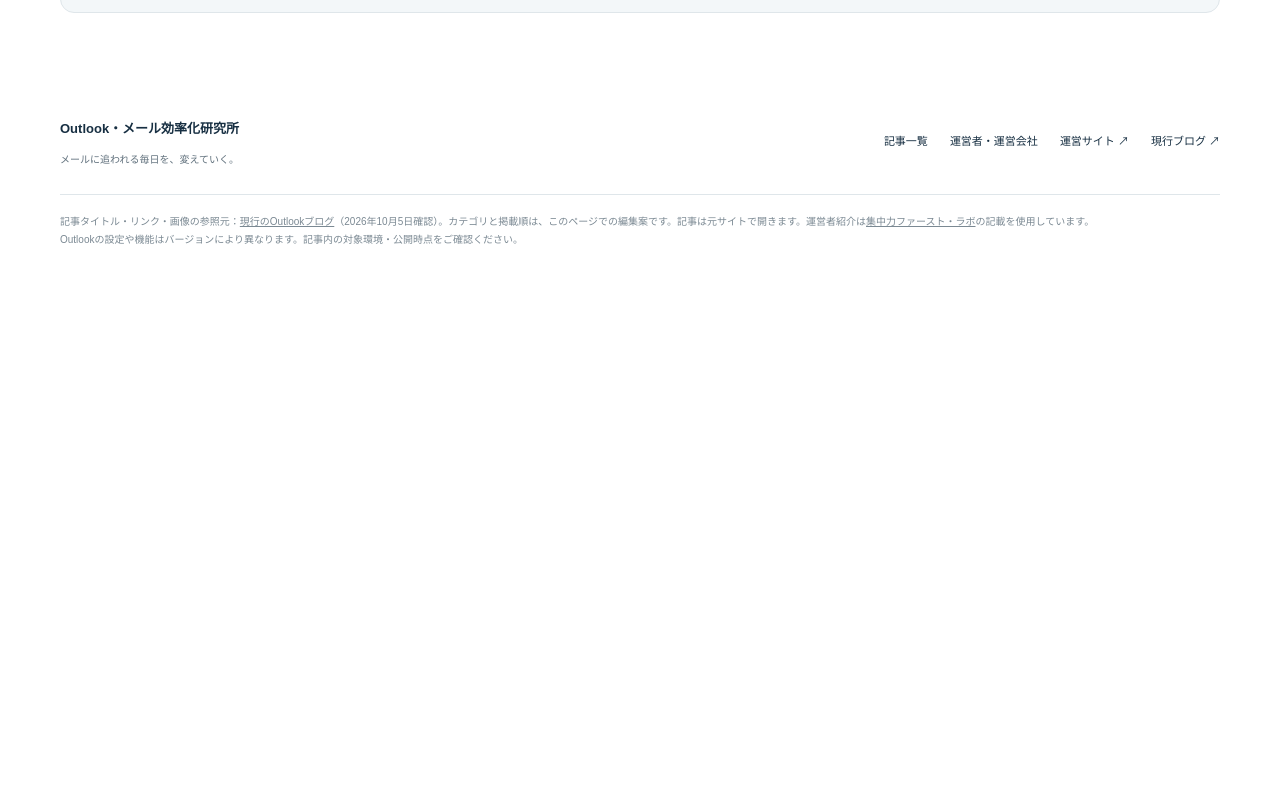
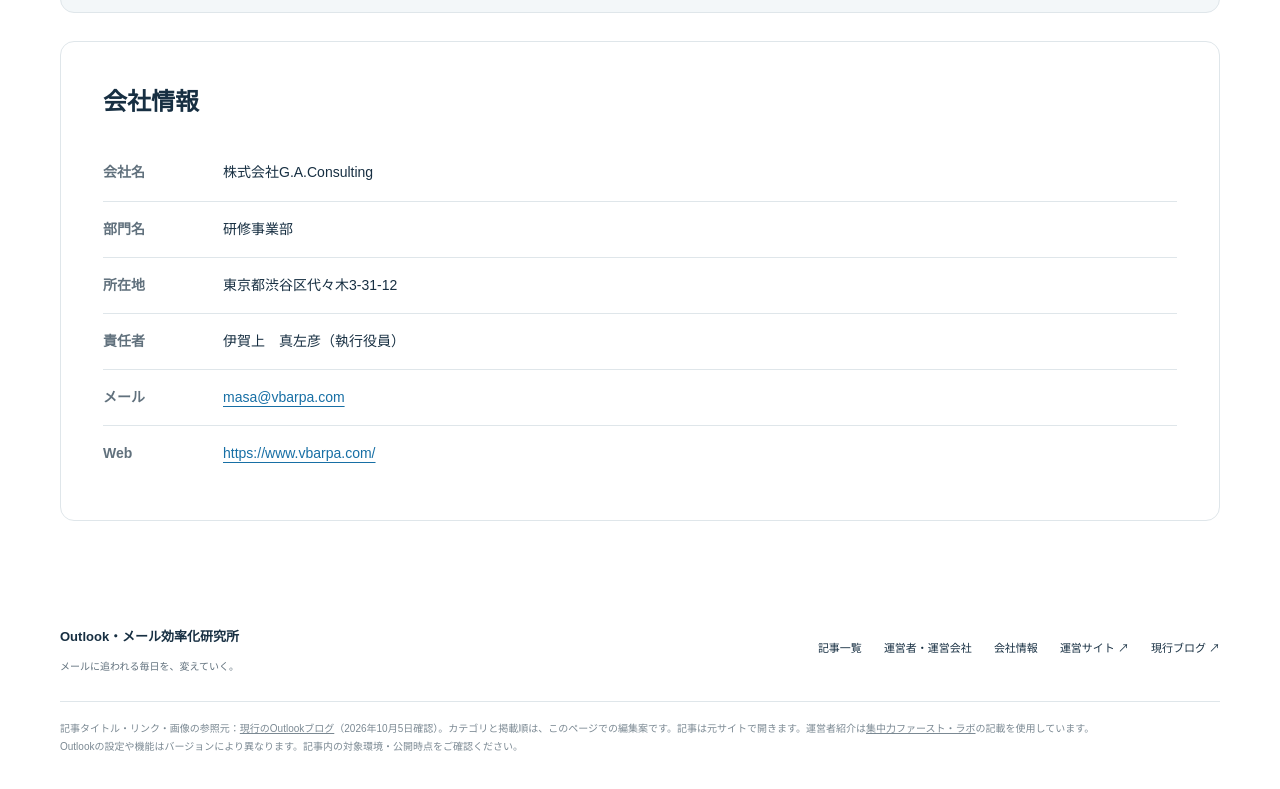
Before and after one commit to masahikoigaue-a11y/outlook-mail-lab, a plain HTML site: page index.html in a window 1280 px wide. Shown: the part 4080-4869 px from the top of the page. Before the commit the page ends 4364 px from the top, so only its background shows below. Drawn offline with Linux system fonts and the light colour scheme.

Commit message:
Add training division company information and contact links

```diff
--- a/index.html
+++ b/index.html
@@ -32,6 +32,18 @@
 @media(max-width:780px){.hero-inner{grid-template-columns:1fr;padding:46px 0 48px;gap:32px}.people-visual{width:100%;max-width:550px;margin:auto}.people-photo{height:420px}.operator{padding:48px 0}.operator-card{padding:28px;grid-template-columns:125px 1fr;gap:25px}.operator-portrait{width:125px;height:160px}}
 @media(max-width:520px){.people-photo{height:340px}.people-caption{left:14px;right:14px;bottom:14px;padding:14px 16px}.people-caption strong{font-size:17px}.people-caption span{margin-left:5px}.operator-card{grid-template-columns:1fr;padding:26px;gap:23px}.operator-portrait{width:116px;height:145px}.operator-copy h2{font-size:25px}.operator-copy h3{font-size:20px}.operator-copy h3 span{display:block;font-size:12px;margin-top:4px}.operator-company{display:block}.operator-company dd{margin-top:4px}}
 
+
+.company-card{margin-top:28px;padding:38px 42px;background:#fff;border:1px solid var(--line);border-radius:14px}
+.company-card h3{font-size:24px;margin:0 0 22px;color:var(--ink)}
+.company-details{margin:0;display:grid;grid-template-columns:120px minmax(0,1fr);font-size:14px;line-height:1.8}
+.company-details dt,.company-details dd{margin:0;padding:15px 0;border-bottom:1px solid var(--line)}
+.company-details dt{font-weight:700;color:var(--muted)}
+.company-details dd{color:var(--ink);overflow-wrap:anywhere}
+.company-details dt:last-of-type,.company-details dd:last-of-type{border-bottom:0}
+.company-details a{color:var(--blue);text-decoration:underline;text-underline-offset:4px}
+@media(max-width:780px){.company-card{padding:28px}}
+@media(max-width:520px){.company-card{padding:26px}.company-card h3{font-size:22px}.company-details{grid-template-columns:1fr;font-size:13px}.company-details dt{padding:15px 0 4px;border-bottom:0}.company-details dd{padding:0 0 15px}.company-details dt:last-of-type{padding-top:15px}}
+
 </style>
 </head>
 <body id="top">
@@ -54,9 +66,21 @@
           <p>AI・業務革新・業務自動化コンサルタント／エンジニアとして、企業の業務効率化と働き方の改善を支援しています。</p>
           <a class="btn btn-light" href="https://main.vbarpa.com/Potal/" target="_blank" rel="noopener noreferrer">運営サイトを見る</a>
         </div>
-      </div></div></section>
+      </div>
+      <section class="company-card" id="company" aria-labelledby="company-heading">
+        <h3 id="company-heading">会社情報</h3>
+        <dl class="company-details">
+          <dt>会社名</dt><dd>株式会社G.A.Consulting</dd>
+          <dt>部門名</dt><dd>研修事業部</dd>
+          <dt>所在地</dt><dd>東京都渋谷区代々木3-31-12</dd>
+          <dt>責任者</dt><dd>伊賀上　真左彦（執行役員）</dd>
+          <dt>メール</dt><dd><a href="mailto:masa@vbarpa.com">masa@vbarpa.com</a></dd>
+          <dt>Web</dt><dd><a href="https://www.vbarpa.com/" target="_blank" rel="noopener noreferrer">https://www.vbarpa.com/</a></dd>
+        </dl>
+      </section>
+</div></section>
 </main>
-<footer class="footer"><div class="wrap"><div class="footer-inner"><div><strong>Outlook・メール効率化研究所</strong><small>メールに追われる毎日を、変えていく。</small></div><nav class="footer-nav" aria-label="フッターメニュー"><a href="#topics">記事一覧</a><a href="#operator">運営者・運営会社</a><a href="https://main.vbarpa.com/Potal/" target="_blank" rel="noopener noreferrer">運営サイト ↗</a><a href="https://www.vbarpa.com/outlookbrog" target="_blank" rel="noopener noreferrer">現行ブログ ↗</a></nav></div><div class="source-note">記事タイトル・リンク・画像の参照元：<a href="https://www.vbarpa.com/outlookbrog" target="_blank" rel="noopener noreferrer">現行のOutlookブログ</a>（2026年10月5日確認）。カテゴリと掲載順は、このページでの編集案です。記事は元サイトで開きます。運営者紹介は<a href="https://focus-first-portal.vbarpa.com/#operator" target="_blank" rel="noopener noreferrer">集中力ファースト・ラボ</a>の記載を使用しています。<br>Outlookの設定や機能はバージョンにより異なります。記事内の対象環境・公開時点をご確認ください。</div></div></footer><a class="top-link" href="#top" aria-label="ページの先頭へ">↑</a>
+<footer class="footer"><div class="wrap"><div class="footer-inner"><div><strong>Outlook・メール効率化研究所</strong><small>メールに追われる毎日を、変えていく。</small></div><nav class="footer-nav" aria-label="フッターメニュー"><a href="#topics">記事一覧</a><a href="#operator">運営者・運営会社</a><a href="#company">会社情報</a><a href="https://main.vbarpa.com/Potal/" target="_blank" rel="noopener noreferrer">運営サイト ↗</a><a href="https://www.vbarpa.com/outlookbrog" target="_blank" rel="noopener noreferrer">現行ブログ ↗</a></nav></div><div class="source-note">記事タイトル・リンク・画像の参照元：<a href="https://www.vbarpa.com/outlookbrog" target="_blank" rel="noopener noreferrer">現行のOutlookブログ</a>（2026年10月5日確認）。カテゴリと掲載順は、このページでの編集案です。記事は元サイトで開きます。運営者紹介は<a href="https://focus-first-portal.vbarpa.com/#operator" target="_blank" rel="noopener noreferrer">集中力ファースト・ラボ</a>の記載を使用しています。<br>Outlookの設定や機能はバージョンにより異なります。記事内の対象環境・公開時点をご確認ください。</div></div></footer><a class="top-link" href="#top" aria-label="ページの先頭へ">↑</a>
 <script>
 'use strict';
 const rows = [
```
